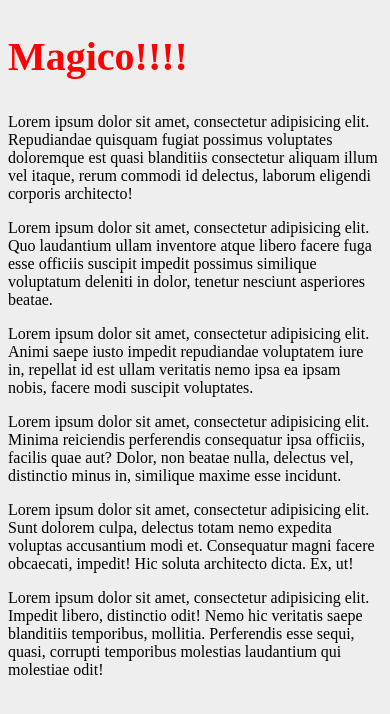
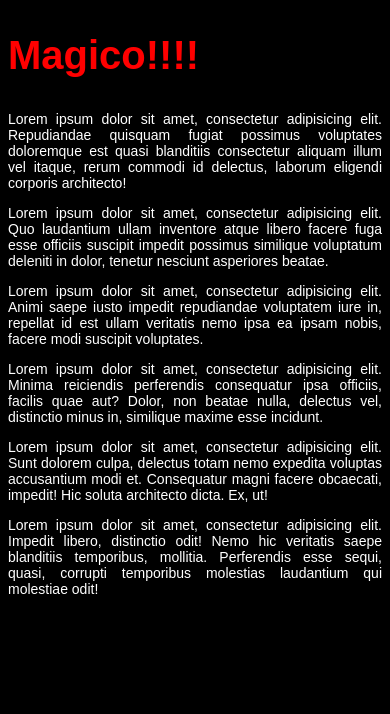
Before and after one commit to castilloweb/Ejercicios-CSS, a plain HTML site: page ej49/index49.html in a window 390 px wide. Drawn offline with Linux system fonts and the light colour scheme.

Commit message:
termino ejercicio 49

```diff
--- a/ej49/style.css
+++ b/ej49/style.css
@@ -10,4 +10,24 @@ h2{
 	display: block;
 	font-size: 40px;
 }
-@media (max-width: 412px)
+@media (max-width: 412px){
+	body{
+		background-color: black;
+		color: white;
+		text-align: justify;
+		font-family: Arial, Helvetica, sans-serif;
+		font-size: 14px;
+	}
+	h1{
+		display: none;
+	}
+	h2{
+		display: block;
+		font-size: 40px;
+	}
+}
+@media (max-width: 732px) and (orientation: landscape){
+	body{
+		background-color: blue;
+	}
+}
```
